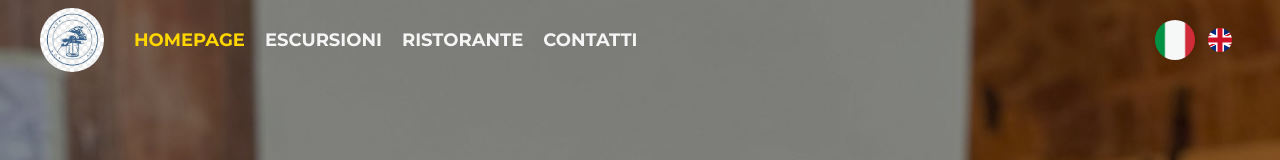
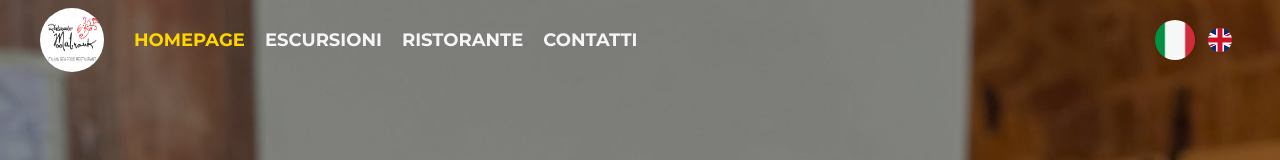
Before and after one commit to Andrea1302/mabrouk-project, a React app in the folder mabrouk/: page / in a window 1280 px wide. Shown: the top 160 px of the page. Built offline with nearby package versions, Linux system fonts and the light colour scheme.

Commit message:
fixed logo

```diff
--- a/mabrouk/src/components/header/Header.jsx
+++ b/mabrouk/src/components/header/Header.jsx
@@ -5,7 +5,7 @@ import { useLocation, useNavigate } from "react-router-dom";
 import "./Header.scss";
 
 //logo
-import logo2 from "../../assets/imgs/logo2.jpeg";
+import logoMabrouk from "../../assets/imgs/logoMabrouk.png";
 //flags
 import itaLang from "../../assets/imgs/itaLang.png";
 import ukFlag from "../../assets/imgs/ukFlag.png";
@@ -193,7 +193,7 @@ const Header = () => {
       {width > 767 ? (
         <header className={setScrollClassName()}>
           <nav>
-            <img className="logo" src={logo2} alt="logo mabrouk" />
+            <img className="logo" src={logoMabrouk} alt="logo mabrouk" />
             <ul>{links.map(mappingLinks)}</ul>
           </nav>
           <section>{langs.map(mappingLang)}</section>
--- a/mabrouk/src/components/header/Header.scss
+++ b/mabrouk/src/components/header/Header.scss
@@ -46,8 +46,8 @@ header {
       }
     }
     .logo {
-      height: 80%;
-      width: auto;
+      height: 8vh;
+      width: 8vh;
       border-radius: 50%;
       margin-right: 20px;
     }
```
Also changed, not shown: mabrouk/src/assets/imgs/logoMabrouk.png (added).
